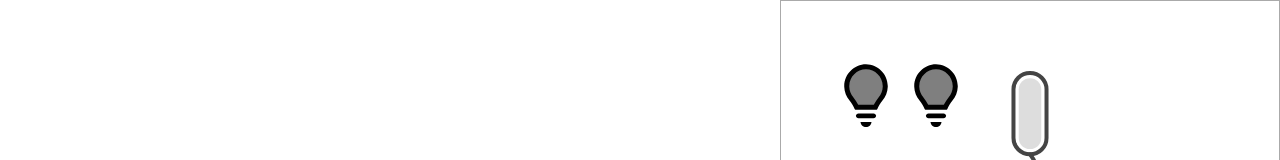
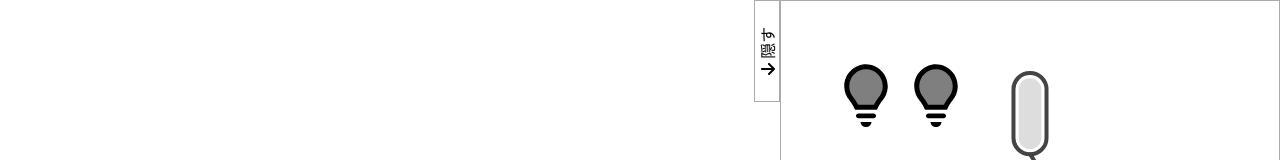
Before and after one commit to iGEM-UTokyo/genochemy, a Vue app: page / in a window 1280 px wide. Shown: the top 160 px of the page. Built offline with nearby package versions, Linux system fonts and the light colour scheme; a web font is replaced by a local one.

Commit message:
hide right

```diff
--- a/src/App.vue
+++ b/src/App.vue
@@ -4,9 +4,13 @@
       <Program />
       <Tray />
     </div>
-    <div class="right">
-      <Runner />
-      <Property />
+    <div :class="{ right: true, show: showRight }">
+      <div class="toggle-right" @click="toggle">
+        <font-awesome-icon :icon="showRight ? 'arrow-down' : 'arrow-up'" />
+        {{ showRight ? "隠す" : "表示する" }}
+      </div>
+      <Runner v-if="showRight" />
+      <Property v-if="showRight" />
     </div>
   </main>
 </template>
@@ -16,6 +20,13 @@ import Tray from "./components/Tray.vue";
 import Program from "./components/Program.vue";
 import Runner from "@/components/Runner.vue";
 import Property from "@/components/Property.vue";
+import { ref } from "vue";
+
+const showRight = ref(true);
+
+function toggle() {
+  showRight.value = !showRight.value;
+}
 </script>
 
 <style scoped>
@@ -25,18 +36,33 @@ main {
   font-family: "Zen Maru Gothic", sans-serif;
 }
 .left {
-  width: calc(100vw - 500px);
+  flex: 1;
   display: flex;
   flex-direction: column;
 }
 .right {
-  width: 500px;
+  width: 0px;
   height: 100%;
   display: flex;
   flex-direction: column;
+  position: relative;
+}
+.toggle-right {
+  position: absolute;
+  top: 0;
+  width: 100px;
+  text-align: center;
+  border: 1px solid #aaa;
+  transform-origin: bottom right;
+  transform: translate(-100%, -100%) rotate(-90deg);
+  white-space: no-wrap;
+  background-color: white;
 }
 .properties {
   flex: 1;
   margin: auto;
 }
+.right.show {
+  width: 500px;
+}
 </style>
--- a/src/main.ts
+++ b/src/main.ts
@@ -8,6 +8,8 @@ import {
   faTrash,
   faWaveSquare,
   faArrowsUpDownLeftRight,
+  faArrowDown,
+  faArrowUp,
 } from "@fortawesome/free-solid-svg-icons";
 import { FontAwesomeIcon } from "@fortawesome/vue-fontawesome";
 
@@ -21,6 +23,8 @@ library.add(faRotateLeft);
 library.add(faTrash);
 library.add(faArrowsUpDownLeftRight);
 library.add(faWaveSquare);
+library.add(faArrowDown);
+library.add(faArrowUp);
 app.component("font-awesome-icon", FontAwesomeIcon);
 
 app.use(createPinia());
```
